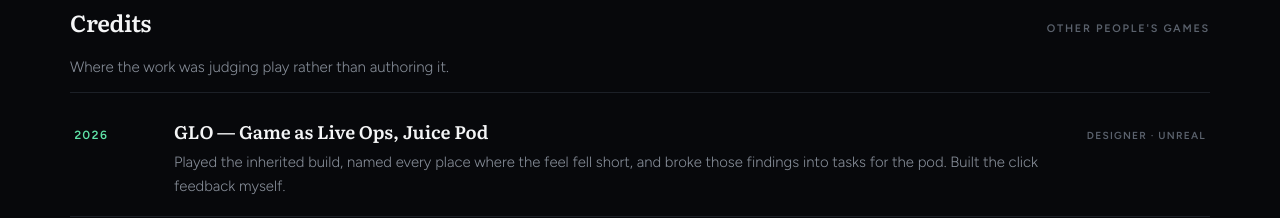
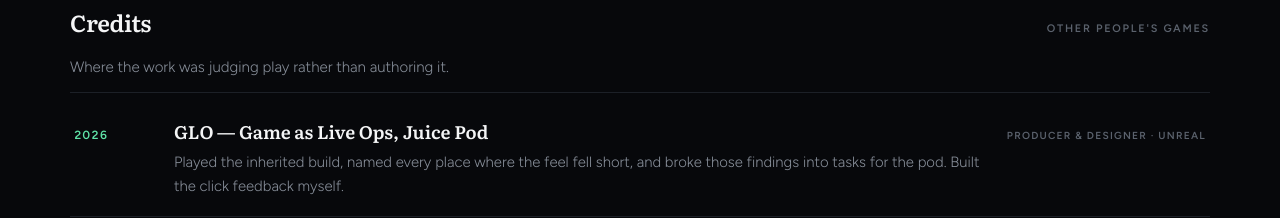
Before and after one commit to Dorisyluo/dorisyluo.github.io, a plain HTML site: page index.html in a window 1280 px wide. Shown: the part 2360-2578 px from the top of the page. Drawn offline with Linux system fonts and the light colour scheme.

Commit message:
Update GLO role to producer and designer
Co-Authored-By: Claude Opus 5.5 <noreply@anthropic.com>
Claude-Session: https://claude.ai/code/session_01PmL49caDYqHTDE2bNrhzQQ

```diff
--- a/index.html
+++ b/index.html
@@ -59,7 +59,7 @@
 
 <section id="credits">
 <div class="shead"><h2>Credits</h2><span class="lab">Other people's games</span><p class="note">Where the work was judging play rather than authoring it.</p></div>
-<ul class="credits"><li><span class="yr">2026</span><div><b>GLO — Game as Live Ops, Juice Pod</b><p>Played the inherited build, named every place where the feel fell short, and broke those findings into tasks for the pod. Built the click feedback myself.</p></div><span class="role">Designer · Unreal</span></li><li><span class="yr">Pro</span><div><b>Honor of Kings — BTK (Blood Thirsty Kings)</b><p>Plays support as Saika on a professional roster, international server — one of few women playing at that level.</p></div><span class="role">Support · pro player</span></li><li><span class="yr">2020</span><div><b>VR bartender arcade — undergraduate capstone</b><p>Half a year, 3D, VR, arcade-cabinet form.</p></div><span class="role">Producer</span></li></ul>
+<ul class="credits"><li><span class="yr">2026</span><div><b>GLO — Game as Live Ops, Juice Pod</b><p>Played the inherited build, named every place where the feel fell short, and broke those findings into tasks for the pod. Built the click feedback myself.</p></div><span class="role">Producer &amp; designer · Unreal</span></li><li><span class="yr">Pro</span><div><b>Honor of Kings — BTK (Blood Thirsty Kings)</b><p>Plays support as Saika on a professional roster, international server — one of few women playing at that level.</p></div><span class="role">Support · pro player</span></li><li><span class="yr">2020</span><div><b>VR bartender arcade — undergraduate capstone</b><p>Half a year, 3D, VR, arcade-cabinet form.</p></div><span class="role">Producer</span></li></ul>
 </section>
 
 <section id="about">
```
